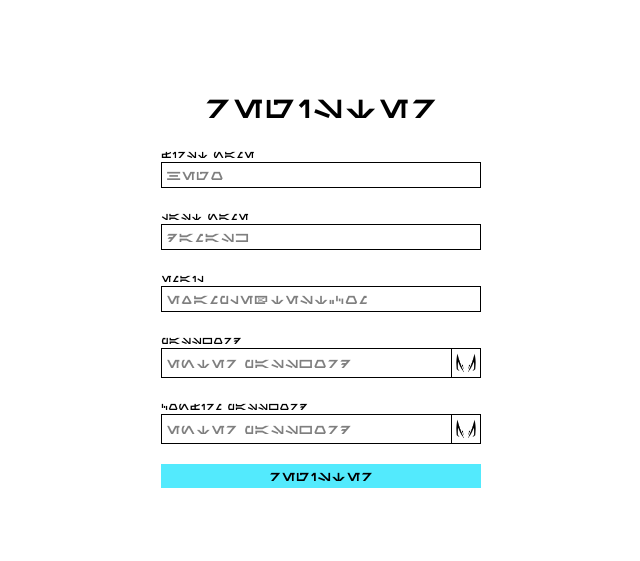
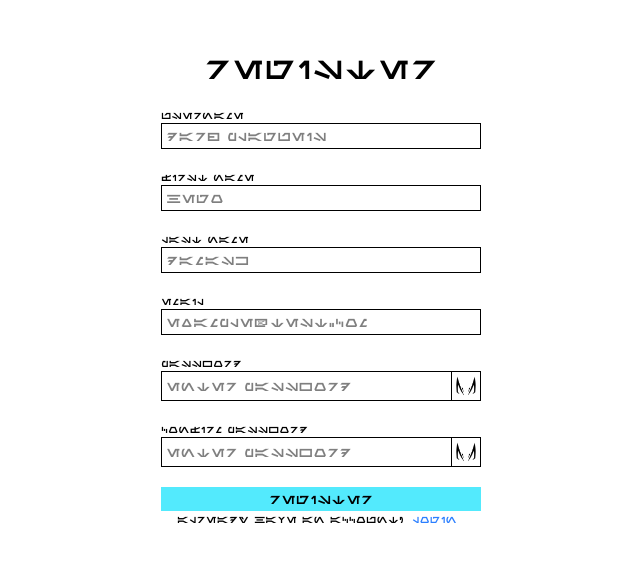
Before and after one commit to Lurik13/Matcha, a React (Vite) app in the folder front/: page /register in a window 1280 px wide. Shown: the part 113-674 px from the top of the page, without its empty margins (319-959 px from the left). Built offline with nearby package versions, Linux system fonts and the light colour scheme.

Commit message:
Forgotten password page

```diff
--- a/front/src/components/Button.tsx
+++ b/front/src/components/Button.tsx
@@ -13,8 +13,8 @@ const Button = (props: Props) => {
 
   const handleClick = async () => {
     const data = await useFetch("https://api.github.com/users/Lurik13");
-    if (data.login == "Lurik13") {
-      navigate('/register');
+    if (data.login == "Lurik13" && props.route) {
+      navigate(props.route);
     }
   };
 
--- a/front/src/components/TextLink.tsx
+++ b/front/src/components/TextLink.tsx
@@ -8,7 +8,7 @@ interface Props {
 
 const TextLink = (props: Props) => {
   return (
-    <Link to={props.link} className={`cursor-pointer select-none ${props.className}`}>
+    <Link to={props.link} className={`cursor-pointer select-none ${props.className} hover:underline`}>
       {props.text}
     </Link>
   );
--- a/front/src/main.tsx
+++ b/front/src/main.tsx
@@ -3,8 +3,9 @@ import { createRoot } from 'react-dom/client';
 import { BrowserRouter, Routes, Route } from 'react-router';
 import './index.css'
 import Login from './pages/Login.tsx'
-import ForgotPassword from './pages/ResetPassword.tsx';
 import Register from './pages/Register.tsx';
+import ForgotPassword from './pages/ForgotPassword.tsx';
+import ResetPassword from './pages/ResetPassword.tsx';
 
 const root = document.getElementById("root") as HTMLElement;
 createRoot(root).render(
@@ -12,6 +13,7 @@ createRoot(root).render(
     <BrowserRouter>
       <Routes>
         <Route path="/login" element={<Login />} />
+        <Route path="/reset-password" element={<ResetPassword />} />
         <Route path="/forgot-password" element={<ForgotPassword />} />
         <Route path="/register" element={<Register />} />
       </Routes>
--- /dev/null
+++ b/front/src/pages/ForgotPassword.tsx
@@ -0,0 +1,28 @@
+import { useState } from 'react'
+import Button from '$/components/Button';
+import PasswordInput from '$/components/PasswordInput';
+
+function Forgot() {
+  const [email, setEmail] = useState<string | null>(null);
+
+  return (
+    <div className="flex justify-center items-center min-h-screen">
+      <div className='text-center max-w-80'>
+        <h1 className='text-4xl'>Forgotten Password</h1>
+        <PasswordInput
+          className="my-5"
+          password={email}
+          setPassword={setEmail}
+          label="Email"
+        />
+        <Button
+          text="Confirm"
+          colour='bg-orange-200'
+          route='/reset-password'
+        />
+      </div>
+    </div>
+  )
+}
+
+export default Forgot
--- a/front/src/pages/Login.tsx
+++ b/front/src/pages/Login.tsx
@@ -5,7 +5,7 @@ import Button from '$/components/Button';
 import TextLink from '$/components/TextLink';
 
 function Login() {
-  const [email, setEmail] = useState<string | null>(null);
+  const [userName, setUserName] = useState<string | null>(null);
   const [password, setPassword] = useState<string | null>(null);
 
   return (
@@ -13,11 +13,11 @@ function Login() {
       <div className='text-center max-w-80'>
         <h1 className='text-4xl'>Login</h1>
         <Input
-          value={email}
-          label={"Email"}
-          placeholder="example@test.com"
-          type="email"
-          onChange={(e) => setEmail(e.target.value)}
+          value={userName}
+          label={"UserName"}
+          placeholder="Darth Plagueis"
+          type="text"
+          onChange={(e) => setUserName(e.target.value)}
         />
         <PasswordInput
           className='mt-5'
--- a/front/src/pages/Register.tsx
+++ b/front/src/pages/Register.tsx
@@ -2,8 +2,10 @@ import { useState } from 'react'
 import Input from '$/components/Input'
 import PasswordInput from '$/components/PasswordInput';
 import Button from '$/components/Button';
+import TextLink from '$/components/TextLink';
 
 function Register() {
+  const [userName, setUserName] = useState<string | null>(null);
   const [firstName, setFirstName] = useState<string | null>(null);
   const [lastName, setLastName] = useState<string | null>(null);
   const [email, setEmail] = useState<string | null>(null);
@@ -14,6 +16,13 @@ function Register() {
     <div className="flex justify-center items-center min-h-screen">
       <div className='text-center max-w-80'>
         <h1 className='text-4xl'>Register</h1>
+        <Input
+          value={userName}
+          label={"UserName"}
+          placeholder="Darth Plagueis"
+          type="text"
+          onChange={(e) => setUserName(e.target.value)}
+        />
         <Input
           value={firstName}
           label={"First Name"}
@@ -52,6 +61,14 @@ function Register() {
           colour='bg-cyan-300'
           // url='test'
         />
+        <div className="text-xs">
+          Already have an account?
+          <TextLink
+            text="Login"
+            className="text-blue-500 mx-2"
+            link="/login"
+          />
+        </div>
       </div>
     </div>
   )
--- a/front/src/pages/ResetPassword.tsx
+++ b/front/src/pages/ResetPassword.tsx
@@ -1,32 +1,30 @@
 import { useState } from 'react'
-import Input from '$/components/Input'
+import Button from '$/components/Button';
 import PasswordInput from '$/components/PasswordInput';
-import Button from '$/components/Button';
 
 function ResetPassword() {
-  const [email, setEmail] = useState<string | null>(null);
   const [password, setPassword] = useState<string | null>(null);
+  const [confirmPassword, setConfirmPassword] = useState<string | null>(null);
 
   return (
     <div className="flex justify-center items-center min-h-screen">
       <div className='text-center max-w-80'>
         <h1 className='text-4xl'>Reset your password</h1>
-        <Input
-          value={email}
-          label={"Email"}
-          placeholder="example@test.com"
-          type="email"
-          onChange={(e) => setEmail(e.target.value)}
+        <PasswordInput
+          className="my-5"
+          password={password}
+          setPassword={setPassword}
+          label="Password"
+        />
+        <PasswordInput
+          className="my-5"
+          password={confirmPassword}
+          setPassword={setConfirmPassword}
+          label="Confirm password"
         />
         <Button
-          text="Send code"
-          colour='bg-gray-300'
-          className='mb-5'
-          // url='test'
-        />
-        <Button
-          text="Back to login"
-          colour='bg-gray-100'
+          text="Confirm"
+          colour='bg-pink-200'
           route='/login'
         />
       </div>
```
